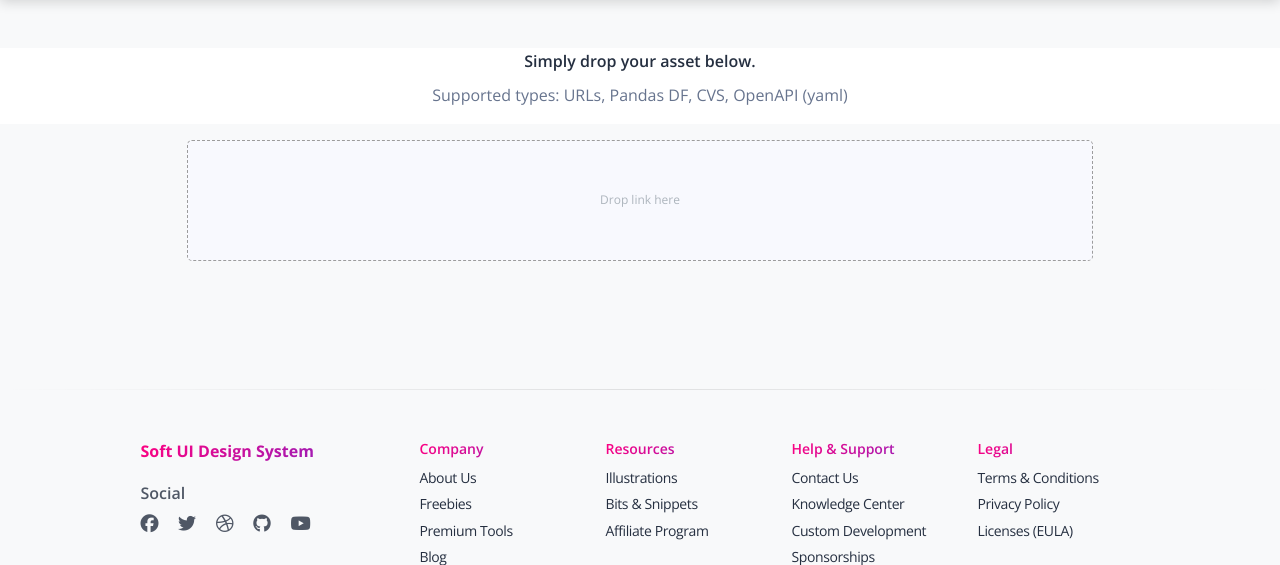
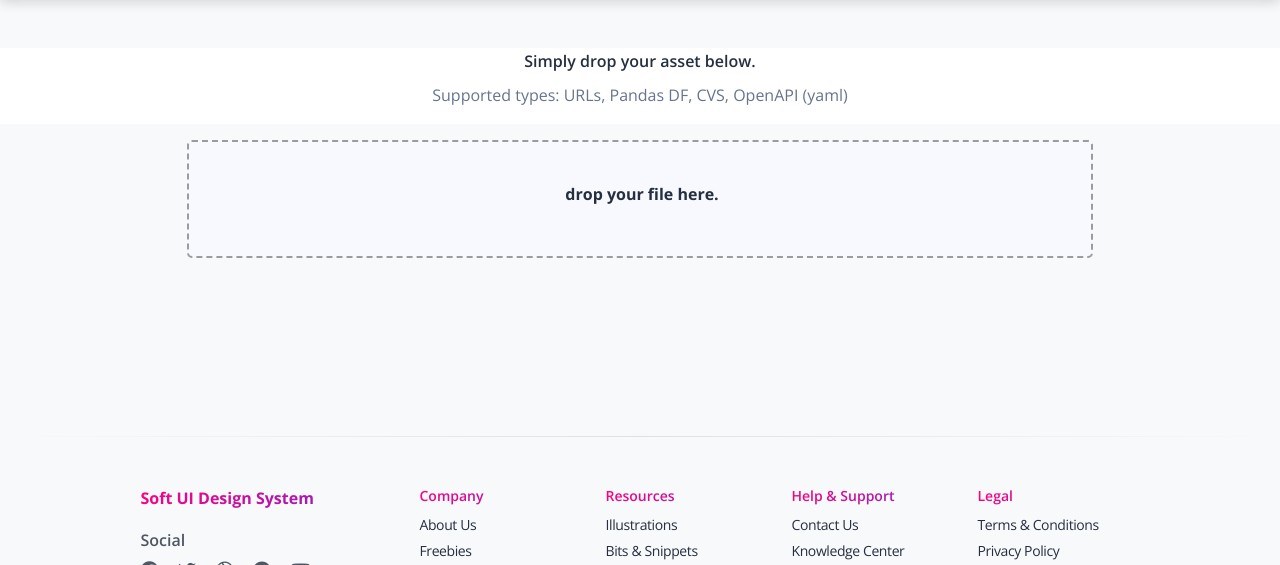
Before and after one commit to app-generator/devtool-python-converter, a Python web app: template app/templates/converter/index.html in a window 1280 px wide. Shown: the part 70-635 px from the top of the page. Run offline with Jinja, Linux system fonts and the light colour scheme; the template is opened without the code that fills it, so the values that code supplies are empty; some libraries are stand-ins or nearby versions.

Commit message:
drag and drop styles are added

```diff
--- a/app/static/assets/dnd/dnd.css
+++ b/app/static/assets/dnd/dnd.css
@@ -1,6 +1,6 @@
 .custom-file-uploader {
   position: relative;
-  border: 1px dashed #9c9c9c;
+  border: 2px dashed #9c9c9c;
   border-radius: 5px;
   padding: 40px 10px;
   background: #f8f9fe;
@@ -8,6 +8,28 @@
   cursor: pointer;
 }
 
+.highlight-border{
+  border: 2px dashed yellowgreen;
+}
+.highlight-label {
+  color: yellowgreen;
+}
+.error-border{
+  border: 2px dashed red;
+}
+.error-label {
+  color:  red;
+}
+.success-border {
+  border: 2px dashed green;
+}
+
+.success-label {
+  color: green;
+}
+.file-upload-label{
+  font-size: 1rem;
+}
 .custom-file-uploader .form-control {
   border: none;
   background: transparent;
@@ -16,7 +38,7 @@
   width: 100%;
 }
 
-.custom-file-uploader input[type=url] {
+/* .custom-file-uploader input[type=url] {
   display: block;
   position: absolute;
   top: 0;
@@ -28,4 +50,42 @@
   height: 100%;
   opacity: 0;
   cursor: pointer;
+} */
+
+.file_upload{
+  display: none;
 }
+
+.output-utills{
+  margin-top: 50px;
+  display: flex;
+  flex-direction: row;
+  justify-content: space-around;
+  align-items: center;
+}
+
+.output-select{
+  width: 150%;
+}
+
+
+.generate{
+  border: none;
+  width: 200px;
+  height: 50px;
+  border-radius: 40px;
+  background-image: linear-gradient(310deg, #7928CA 0%, #FF0080 100%);
+  box-shadow: 0 4px 7px -1px rgb(0 0 0 / 11%), 0 2px 4px -1px rgb(0 0 0 / 7%);
+  color: #f8f9fe;
+  font-weight: 400;
+}
+
+.hidden{
+  /* visibility: hidden; */
+  display: none;
+}
+
+.visible{
+  /* visibility: visible; */
+  display: block;
+}
--- a/app/templates/converter/index.html
+++ b/app/templates/converter/index.html
@@ -52,14 +52,22 @@
     <div class="container">
       <div class="row">
         <div class="col-lg-10 col-md-12 col-12 m-auto text-center">
-
-            <div class="custom-file-uploader">
-              <form>
-                <input type="text" name="filename" class="file-name-get form-control" placeholder="Drop link here">
-                <input type="url" id="file_upload" name="url"/>
+            <div class="custom-file-uploader" id="custom-file-uploader">
+              <form name="form">
+                <label for="file" id="file-upload-label" class="file-upload-label">drop your file here.</label>
+                <input type="file" id="file_upload" class="file_upload" name="file" accept=".yaml, .json, .csv, .pkl"/>
               </form>
             </div>
-
+            <div class="output-utills">
+              <div class="select-container hidden" id="select-container">
+                <select id="select-output" class="form-select output-select" aria-label="Default select example">
+                  <option selected value="select output">select output</option>
+                </select>
+              </div>
+              <div class="generate-container hidden" id="generate-container">
+                <button id="generate" class="generate">Generate</button>
+              </div>
+            </div>
         </div>
       </div>
     </div>
```
